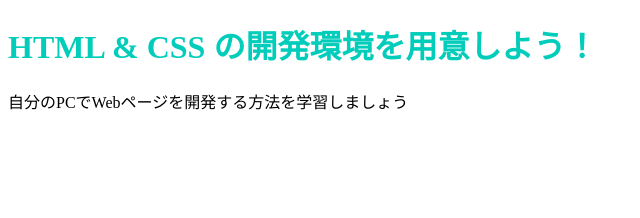
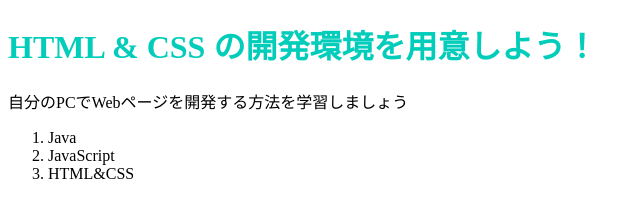
Before and after one commit to RRLiza/RRliza.github.io, a plain HTML site: page index.html in a window 1280 px wide. Shown: the whole page, without its empty margins (0-640 px from the left). Drawn offline with Linux system fonts and the light colour scheme.

Commit message:
Update index.html

```diff
--- a/index.html
+++ b/index.html
@@ -8,5 +8,10 @@
   <body>
     <h1 class="title">HTML & CSS の開発環境を用意しよう！</h1>
     <p>自分のPCでWebページを開発する方法を学習しましょう</p>
+    <ol>
+      <li>Java</li>
+      <li>JavaScript</li>
+      <li>HTML&CSS</li>
+    </ol>
   </body>
 </html>
```
